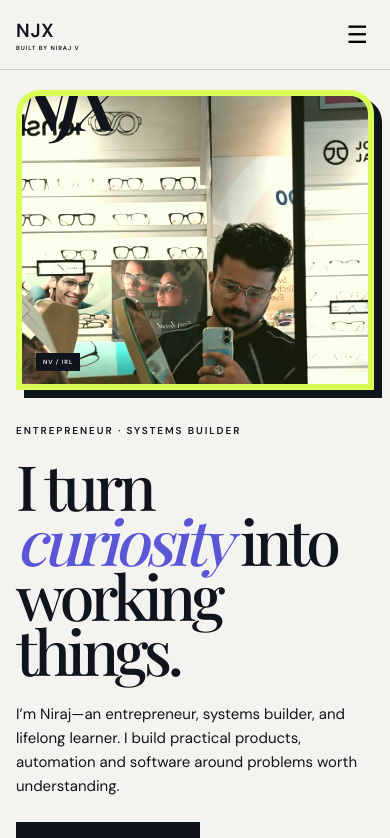
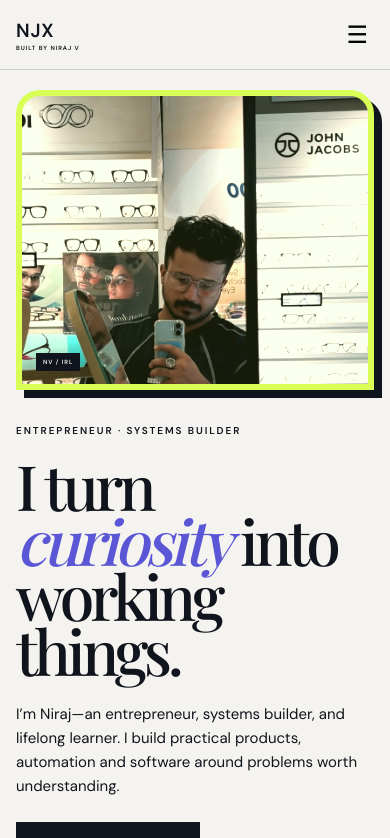
Before and after one commit to nirajvijay/njx-portfolio, a React (Vite) app: page / in a window 390 px wide. Shown: the top 838 px of the page. Built offline with nearby package versions, Linux system fonts and the light colour scheme; a web font is replaced by a local one.

Commit message:
Refocus mobile portrait on subject

```diff
--- a/src/hero-portrait.css
+++ b/src/hero-portrait.css
@@ -2,5 +2,4 @@
 .p-hero-portrait:after{content:'';position:absolute;inset:0;background:linear-gradient(145deg,rgba(217,255,86,.08),rgba(217,255,86,.34));mix-blend-mode:screen}
 .p-hero-portrait img{width:100%;height:100%;display:block;object-fit:cover;object-position:66% 58%;transform:scale(1.52) translate(-7%,3%);filter:saturate(.88) contrast(1.14)}
 .p-hero-portrait figcaption{position:absolute;z-index:1;left:35px;bottom:31px;color:var(--p-ink);font-size:9px;font-weight:700;letter-spacing:.16em}
-.p-portrait-mark{display:none}
 @media(max-width:720px){.p-hero-portrait{top:5px;right:-77px;width:330px}.p-hero-portrait figcaption{left:25px;bottom:24px;font-size:7px}.p-hero-portrait img{transform:scale(1.55) translate(-8%,3%)}}
--- a/src/main.jsx
+++ b/src/main.jsx
@@ -120,7 +120,6 @@ function Portfolio() {
         <div className="p-orbit p-orbit-one" /><div className="p-orbit p-orbit-two" />
         <figure className="p-hero-portrait" aria-label="Portrait of Niraj V">
           <img src="/assets/niraj-portrait.png" alt="Niraj V" />
-          <strong className="p-portrait-mark" aria-hidden="true">NJX</strong>
           <figcaption>NV / IRL</figcaption>
         </figure>
         <div className="p-hero-copy">
--- a/src/mobile-profile-seal.css
+++ b/src/mobile-profile-seal.css
@@ -1,8 +1,7 @@
 @media(max-width:720px){
   .p-hero{display:flex;flex-direction:column;min-height:0;padding:20px 16px 36px}
   .p-hero-portrait{display:block;position:relative;order:1;top:auto;right:auto;width:100%;height:300px;aspect-ratio:auto;margin:0 0 34px;border:6px solid var(--p-lime);border-radius:24px 24px 0 0;box-shadow:8px 8px 0 var(--p-ink);z-index:1}
-  .p-hero-portrait img{object-position:84% 63%;transform:scale(1.52);filter:brightness(1.12) saturate(.88) contrast(1.08)}
-  .p-hero-portrait .p-portrait-mark{display:block;position:absolute;z-index:2;top:-17px;left:-8px;color:var(--p-ink);font:italic 800 66px/.76 var(--serif);letter-spacing:-.12em;pointer-events:none}
+  .p-hero-portrait img{object-position:61% 63%;transform:scale(1.52);transform-origin:77% 55%;filter:brightness(1.12) saturate(.88) contrast(1.08)}
   .p-hero-portrait figcaption{display:block;left:14px;bottom:13px;padding:5px 7px;background:var(--p-ink);color:var(--p-paper)}
   .p-hero-copy{order:2}
   .p-hero-copy .p-kicker{padding-right:0}
```
